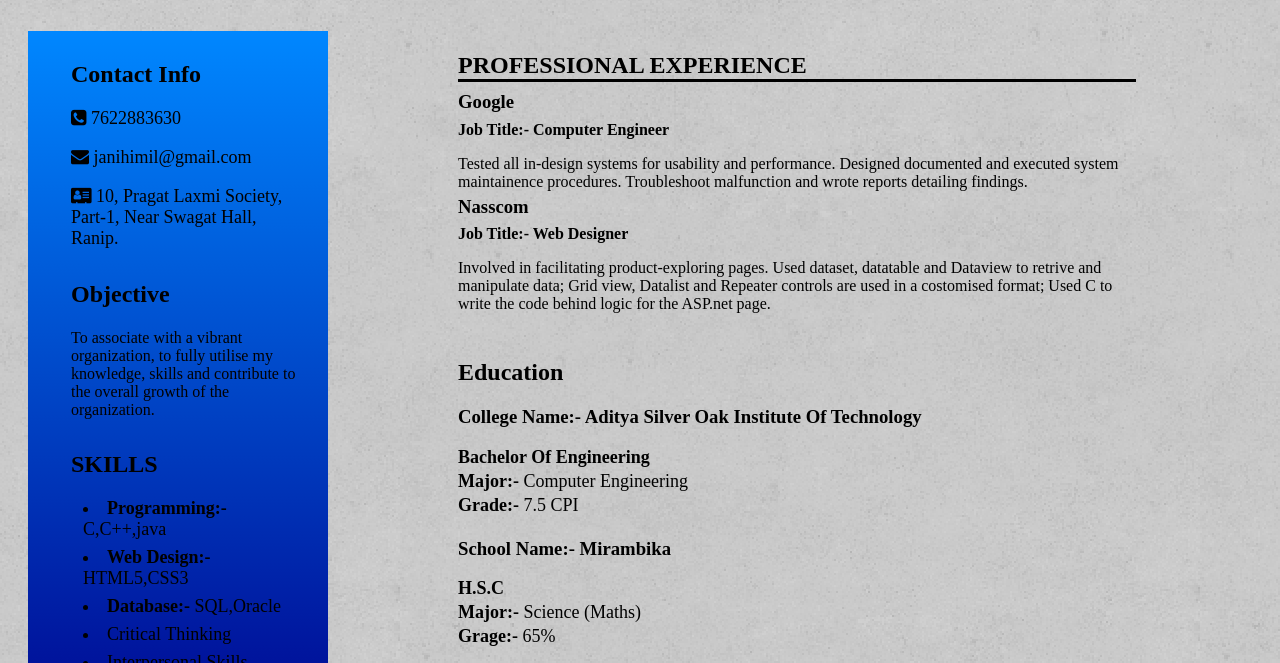
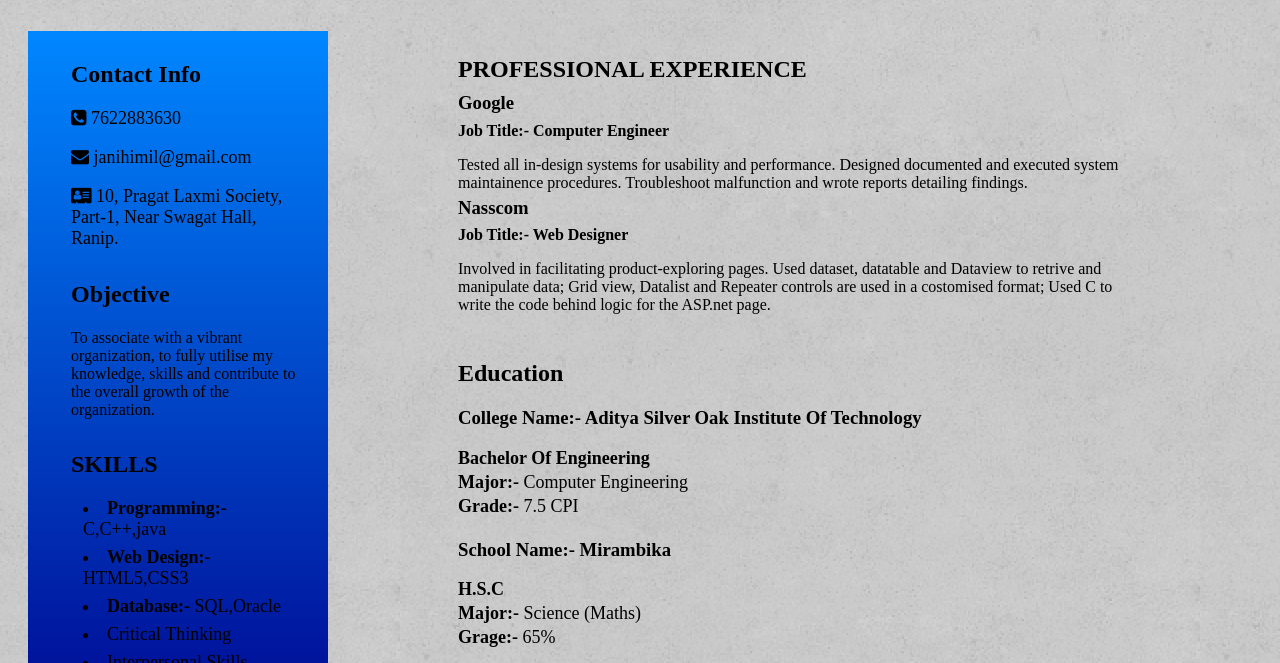
Before and after one commit to janihimil/janihimil.github.io, a plain HTML site: page index.html in a window 1280 px wide. Shown: the part 189-852 px from the top of the page. Drawn offline with Linux system fonts and the light colour scheme.

Commit message:
Update style.css

```diff
--- a/css/style.css
+++ b/css/style.css
@@ -1,5 +1,4 @@
-
-	 	.name{
+.name{
 	 		position: absolute;
 	 		border-collapse: collapse;
 	 		width: 100%;
@@ -111,15 +110,10 @@
 			vertical-align: top;
 			margin-right: 40px;
 			display: inline-block;
-			margin-top: 40px;
+			margin-top: 25px;
 
 		}
-		.h1{
-			margin-top: 1px;
 
-			vertical-align: top;
-			border-bottom: 3px solid black;
-		}
 		.p{
 			margin-top: 0px;
 
```
